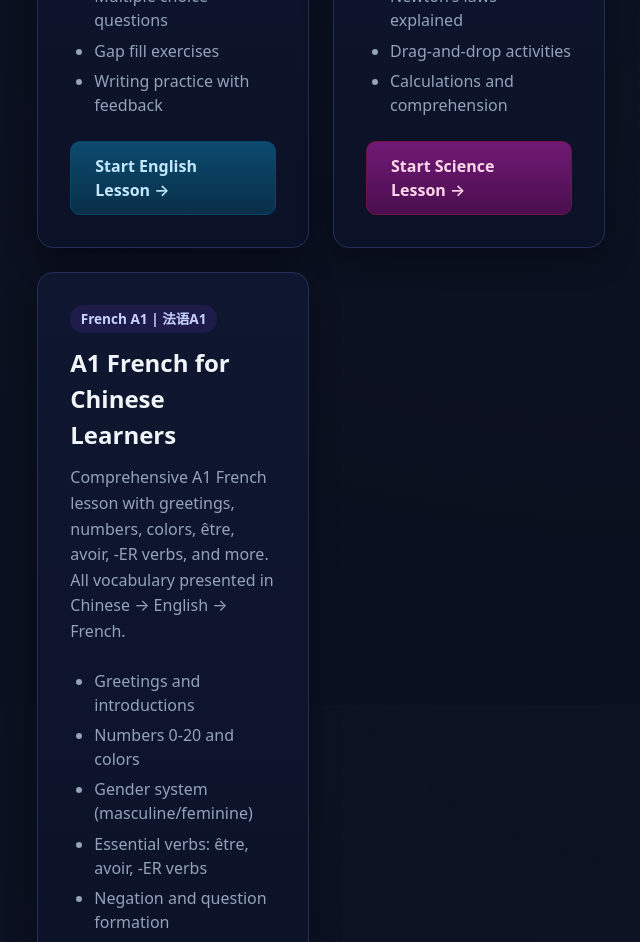
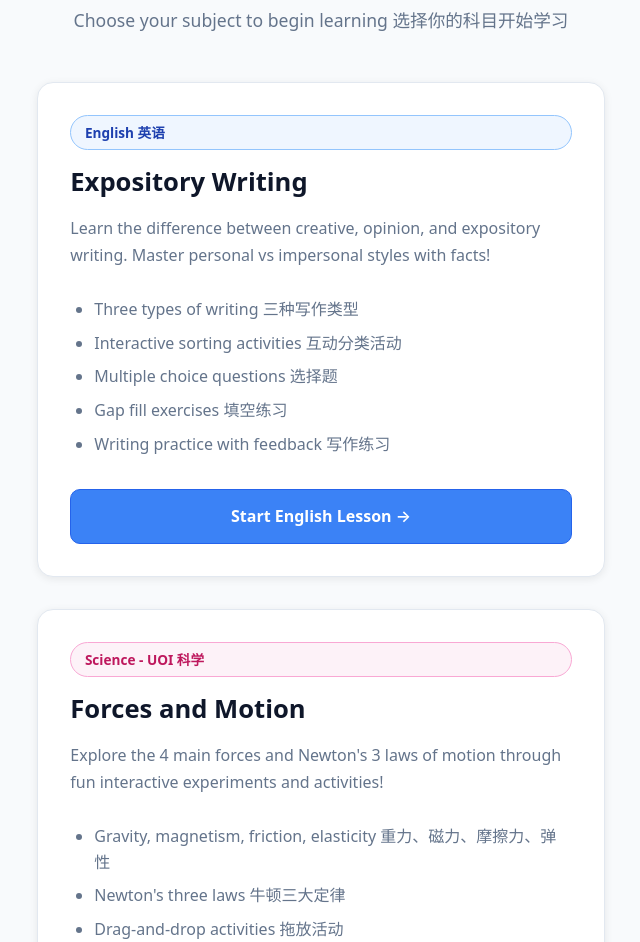
Before and after one commit to jamespares/interactive-lessons, a plain HTML site: page index.html in a window 1280 px wide. Shown: the part 95-1037 px from the top of the page, without its empty margins (319-959 px from the left). Drawn offline with Linux system fonts and the light colour scheme.

Commit message:
Update index page with light theme and fix scroll
- Convert to professional light theme (white background)
- Remove flex centering that prevented scroll
- Add proper grid layout with auto-fit
- Add Chinese translations to descriptions
- Improve card hover effects
- Better spacing and typography
- Now scrolls properly with any number of cards

```diff
--- a/index.html
+++ b/index.html
@@ -6,86 +6,93 @@
   <title>Interactive Learning Activities</title>
   <style>
     :root{
-      --bg:#0b1020; --card:#121a33; --muted:#94a3b8; --text:#f1f5f9; --accent:#7c3aed;
-      --english:#38bdf8; --uoi:#f472b6; --grid: clamp(280px, 62ch, 1100px);
+      --bg:#f8fafc; --card:#ffffff; --muted:#64748b; --text:#1e293b; --accent:#7c3aed;
+      --english:#3b82f6; --uoi:#ec4899; --french:#8b5cf6; --grid: clamp(280px, 62ch, 1200px);
+      --border:#e2e8f0;
     }
     *{box-sizing:border-box}
     html,body{height:100%; margin:0}
-    body{font: 16px/1.5 system-ui, -apple-system, Segoe UI, Roboto, "Helvetica Neue", Arial; background:radial-gradient(1200px 800px at 80% -10%, #1e293b22, transparent), var(--bg); color:var(--text); display:flex; align-items:center; justify-content:center; padding:1rem}
-    .container{max-width:var(--grid); width:100%}
-    h1{font-size:clamp(1.8rem,3vw+1rem,3rem); margin:0 0 1rem; text-align:center}
-    .subtitle{text-align:center; color:var(--muted); margin-bottom:3rem}
-    .grid{display:grid; gap:1.5rem}
-    @media(min-width:900px){.grid{grid-template-columns:1fr 1fr}}
-    .card{background:linear-gradient(180deg,#0f1730,#0b1227); border:1px solid #203056; border-radius:16px; padding:2rem; box-shadow:0 10px 30px #0006; transition:all 0.3s ease}
-    .card:hover{transform:translateY(-4px); box-shadow:0 20px 40px #0008; border-color:#2a3b67}
-    .card h2{margin:0 0 0.75rem; font-size:1.5rem}
-    .card p{color:var(--muted); margin:0 0 1.5rem; line-height:1.6}
-    .card ul{margin:0 0 1.5rem; padding-left:1.5rem; color:var(--muted)}
-    .card li{margin:0.4rem 0}
-    .btn{display:inline-block; padding:0.75rem 1.5rem; border-radius:10px; text-decoration:none; font-weight:600; transition:all 0.2s; border:1px solid}
-    .btn.english{background:linear-gradient(180deg,#0c4a6e,#082f49); border-color:#0b4569; color:#c3e8ff}
-    .btn.english:hover{background:linear-gradient(180deg,#0e5a85,#0a3a5a)}
-    .btn.uoi{background:linear-gradient(180deg,#701a75,#4a0e4e); border-color:#6f1345; color:#ffd7ea}
-    .btn.uoi:hover{background:linear-gradient(180deg,#86208a,#5a1560)}
-    .badge{display:inline-block; padding:0.25rem 0.65rem; border-radius:999px; font-size:0.85rem; font-weight:600; margin-bottom:0.75rem}
-    .badge.english{background:#052a3a; border:1px solid #0b4569; color:#c3e8ff}
-    .badge.uoi{background:#3a0e2a; border:1px solid #6f1345; color:#ffd7ea}
-    .footer{text-align:center; margin-top:3rem; color:var(--muted); opacity:0.7}
+    body{font: 16px/1.6 system-ui, -apple-system, Segoe UI, Roboto, "Helvetica Neue", Arial; background:var(--bg); color:var(--text); padding:2rem 1rem; min-height:100vh}
+    .container{max-width:var(--grid); width:100%; margin:0 auto}
+    h1{font-size:clamp(2rem,4vw+1rem,3.5rem); margin:0 0 0.5rem; text-align:center; font-weight:800; color:#0f172a}
+    .subtitle{text-align:center; color:var(--muted); margin-bottom:3rem; font-size:1.1rem}
+    .grid{display:grid; gap:2rem; margin-bottom:3rem}
+    @media(min-width:900px){.grid{grid-template-columns:repeat(auto-fit, minmax(320px, 1fr))}}
+    .card{background:#fff; border:1px solid var(--border); border-radius:16px; padding:2rem; box-shadow:0 2px 8px rgba(0,0,0,0.08); transition:all 0.3s ease; height:100%; display:flex; flex-direction:column}
+    .card:hover{transform:translateY(-4px); box-shadow:0 8px 24px rgba(0,0,0,0.12); border-color:#cbd5e1}
+    .card h2{margin:0 0 0.75rem; font-size:1.6rem; font-weight:700; color:#0f172a}
+    .card p{color:var(--muted); margin:0 0 1.25rem; line-height:1.7}
+    .card ul{margin:0 0 1.5rem; padding-left:1.5rem; color:var(--muted); flex:1}
+    .card li{margin:0.5rem 0; line-height:1.6}
+    .btn{display:inline-block; padding:0.85rem 1.75rem; border-radius:10px; text-decoration:none; font-weight:600; transition:all 0.2s; border:1px solid; text-align:center; font-size:1rem}
+    .btn.english{background:#3b82f6; border-color:#2563eb; color:#fff}
+    .btn.english:hover{background:#2563eb; transform:translateY(-1px)}
+    .btn.uoi{background:#ec4899; border-color:#db2777; color:#fff}
+    .btn.uoi:hover{background:#db2777; transform:translateY(-1px)}
+    .btn.french{background:#8b5cf6; border-color:#7c3aed; color:#fff}
+    .btn.french:hover{background:#7c3aed; transform:translateY(-1px)}
+    .badge{display:inline-block; padding:0.35rem 0.85rem; border-radius:999px; font-size:0.85rem; font-weight:600; margin-bottom:0.75rem; border:1px solid}
+    .badge.english{background:#eff6ff; border-color:#93c5fd; color:#1e40af}
+    .badge.uoi{background:#fdf2f8; border-color:#f9a8d4; color:#be185d}
+    .badge.french{background:#f5f3ff; border-color:#c4b5fd; color:#6d28d9}
+    .footer{text-align:center; padding:2rem 0; color:var(--muted); opacity:0.8; font-size:0.95rem}
+    @media print{ body{padding:0} .card{box-shadow:none; border-color:#ddd} }
   </style>
 </head>
 <body>
   <div class="container">
     <h1>Interactive Learning Activities</h1>
-    <p class="subtitle">Select your subject to begin</p>
+    <p class="subtitle">Choose your subject to begin learning 选择你的科目开始学习</p>
 
     <div class="grid">
       <!-- English Card -->
       <div class="card">
-        <span class="badge english">English</span>
+        <span class="badge english">English 英语</span>
         <h2>Expository Writing</h2>
-        <p>Learn the difference between creative, opinion, and expository writing. Master personal vs impersonal styles and practice factual writing.</p>
+        <p>Learn the difference between creative, opinion, and expository writing. Master personal vs impersonal styles with facts!</p>
         <ul>
-          <li>Interactive sorting activities</li>
-          <li>Multiple choice questions</li>
-          <li>Gap fill exercises</li>
-          <li>Writing practice with feedback</li>
+          <li>Three types of writing 三种写作类型</li>
+          <li>Interactive sorting activities 互动分类活动</li>
+          <li>Multiple choice questions 选择题</li>
+          <li>Gap fill exercises 填空练习</li>
+          <li>Writing practice with feedback 写作练习</li>
         </ul>
         <a href="English/expository-writing.html" class="btn english">Start English Lesson →</a>
       </div>
 
       <!-- UOI Card -->
       <div class="card">
-        <span class="badge uoi">Science - UOI</span>
+        <span class="badge uoi">Science - UOI 科学</span>
         <h2>Forces and Motion</h2>
-        <p>Explore gravity, magnetism, friction, and elasticity. Understand Newton's three laws of motion through interactive experiments.</p>
+        <p>Explore the 4 main forces and Newton's 3 laws of motion through fun interactive experiments and activities!</p>
         <ul>
-          <li>4 main forces with examples</li>
-          <li>Newton's laws explained</li>
-          <li>Drag-and-drop activities</li>
-          <li>Calculations and comprehension</li>
+          <li>Gravity, magnetism, friction, elasticity 重力、磁力、摩擦力、弹性</li>
+          <li>Newton's three laws 牛顿三大定律</li>
+          <li>Drag-and-drop activities 拖放活动</li>
+          <li>Real-life examples 现实生活例子</li>
+          <li>Interactive quizzes 互动测验</li>
         </ul>
         <a href="UOI/forces-motion.html" class="btn uoi">Start Science Lesson →</a>
       </div>
 
       <!-- French Card -->
       <div class="card">
-        <span class="badge" style="background:#1e1b4b; border-color:#4f46e5; color:#c7d2fe">French A1 | 法语A1</span>
-        <h2>A1 French for Chinese Learners</h2>
-        <p>Comprehensive A1 French lesson with greetings, numbers, colors, être, avoir, -ER verbs, and more. All vocabulary presented in Chinese → English → French.</p>
+        <span class="badge french">French A1 | 法语A1</span>
+        <h2>French for Chinese Learners</h2>
+        <p>Complete A1 French lesson with greetings, numbers, colors, essential verbs. All vocabulary in Chinese → English → French!</p>
         <ul>
-          <li>Greetings and introductions</li>
-          <li>Numbers 0-20 and colors</li>
-          <li>Gender system (masculine/feminine)</li>
-          <li>Essential verbs: être, avoir, -ER verbs</li>
-          <li>Negation and question formation</li>
+          <li>Greetings and introductions 问候和介绍</li>
+          <li>Numbers 0-20 and colors 数字和颜色</li>
+          <li>Gender system (masculine/feminine) 性别系统</li>
+          <li>Verbs: être, avoir, -ER verbs 动词</li>
+          <li>Negation and questions 否定句和疑问句</li>
         </ul>
-        <a href="French/a1-french.html" class="btn" style="background:linear-gradient(180deg,#312e81,#1e1b4b); border-color:#4f46e5; color:#c7d2fe">Start French Lesson →</a>
+        <a href="French/a1-french.html" class="btn french">Start French Lesson →</a>
       </div>
     </div>
 
     <div class="footer">
-      <p>© Interactive Learning Activities - Use freely in class</p>
+      <p>© Interactive Learning Activities - Use freely in class<br>互动学习活动 - 自由用于课堂</p>
     </div>
   </div>
 </body>
```
